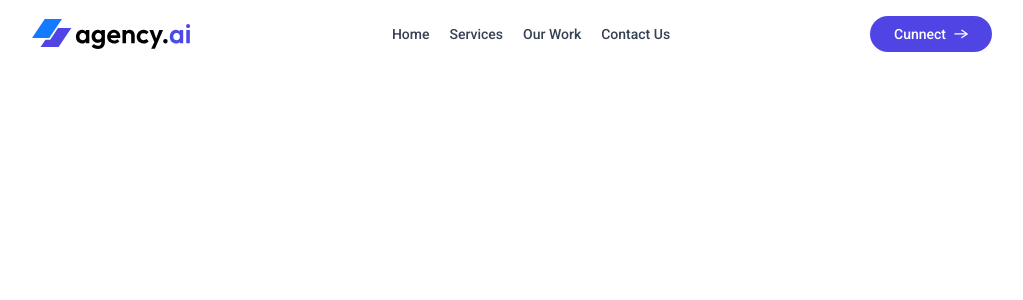
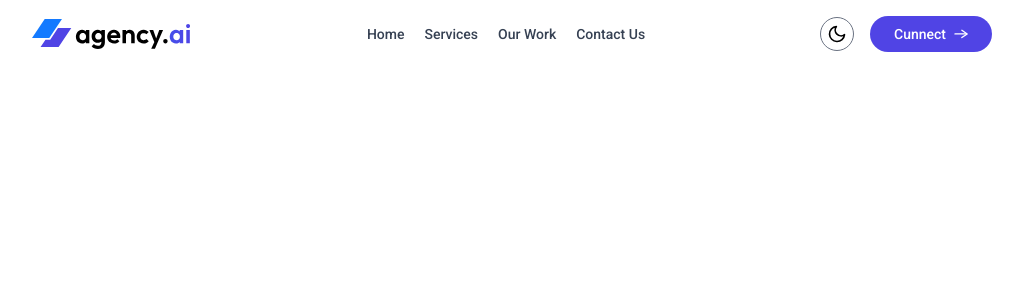
Before and after one commit to SoftEngX/agency-ai, a React (Vite) app: page / in a window 1280 px wide. Shown: the top 300 px of the page, without its empty margins (128-1151 px from the left). Built offline with nearby package versions, Linux system fonts and the light colour scheme; a web font is replaced by a local one.

Commit message:
Connect ThemeToggleBtn file in Navbar.jsx

```diff
--- a/src/components/Navbar.jsx
+++ b/src/components/Navbar.jsx
@@ -1,7 +1,7 @@
 import React from "react";
 import assets from "../assets/assets";
 import { useState } from "react";
-
+import ThemeToggleBtn from "./ThemeToggleBtn";
 const Navbar = ({ theme, setTheme }) => {
   const [sidebarOpen, setSidebarOpen] = useState(false);
   return (
@@ -56,6 +56,7 @@ const Navbar = ({ theme, setTheme }) => {
       </div>
 
       <div className="flex items-center gap-2 sm:gap-4">
+        <ThemeToggleBtn theme={theme} setTheme={setTheme} />
         <img
           src={theme === "dark" ? assets.menu_icon_dark : assets.menu_icon}
           onClick={() => setSidebarOpen(true)}
--- a/src/components/ThemeToggleBtn.jsx
+++ b/src/components/ThemeToggleBtn.jsx
@@ -1,8 +1,17 @@
 import React from 'react'
+import assets from '../assets/assets'
 
-const ThemeToggleBtn = () => {
+const ThemeToggleBtn = ({theme, setTheme}) => {
   return (
-    <div>ThemeToggleBtn</div>
+    <>
+      <button>
+        {theme === 'dark' ? (
+          <img onClick={()=> setTheme('light')} src={assets.sun_icon} className='size-8.5 p-1.5 border border-gray-500 rounded-full' alt="" />
+        ) : (
+          <img onClick={()=> setTheme('dark')} src={assets.moon_icon} className='size-8.5 p-1.5 border border-gray-500 rounded-full' alt="" />
+        )}
+      </button>
+    </>
   )
 }
 
```
